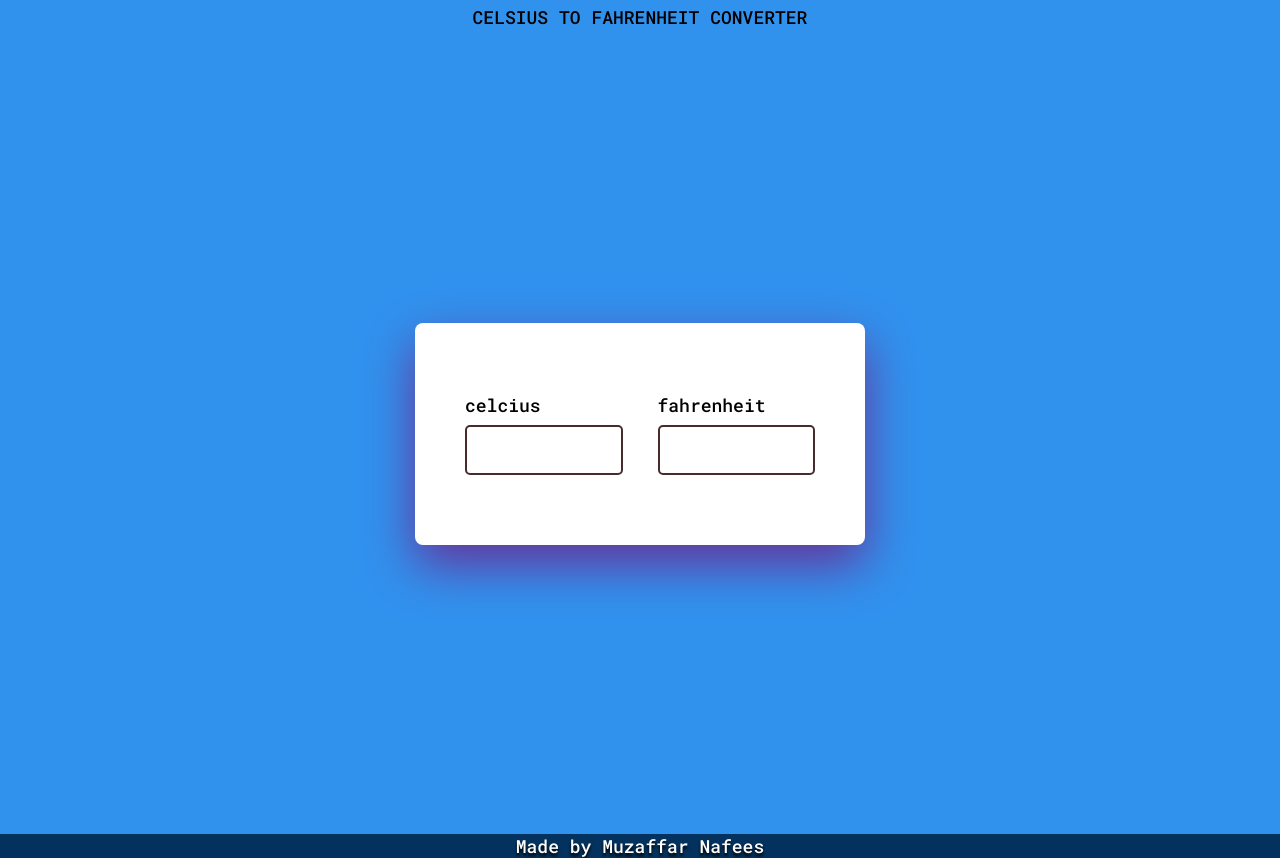
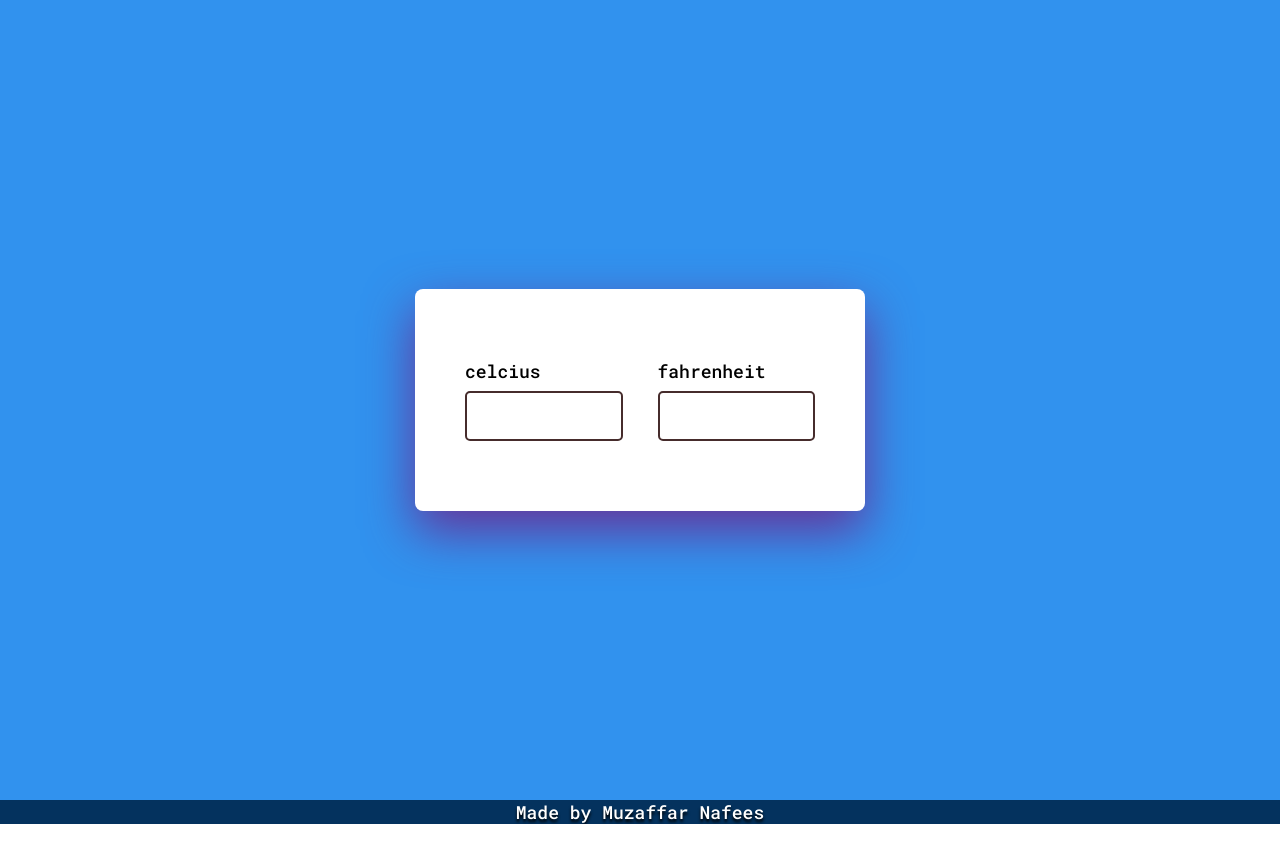
Before and after one commit to MuzaffarNafees/TempConverter-Web, a plain HTML site: page index.html in a window 1280 px wide. After the commit the page ends 824 px from the top, so only its background shows below. Drawn offline with Linux system fonts and the light colour scheme.

Commit message:
Update index.html

```diff
--- a/index.html
+++ b/index.html
@@ -9,7 +9,7 @@
 </head>
 <body>
 
-    <div class="header">CELSIUS TO FAHRENHEIT CONVERTER</div>
+
 
 <div class="all">
 
```
